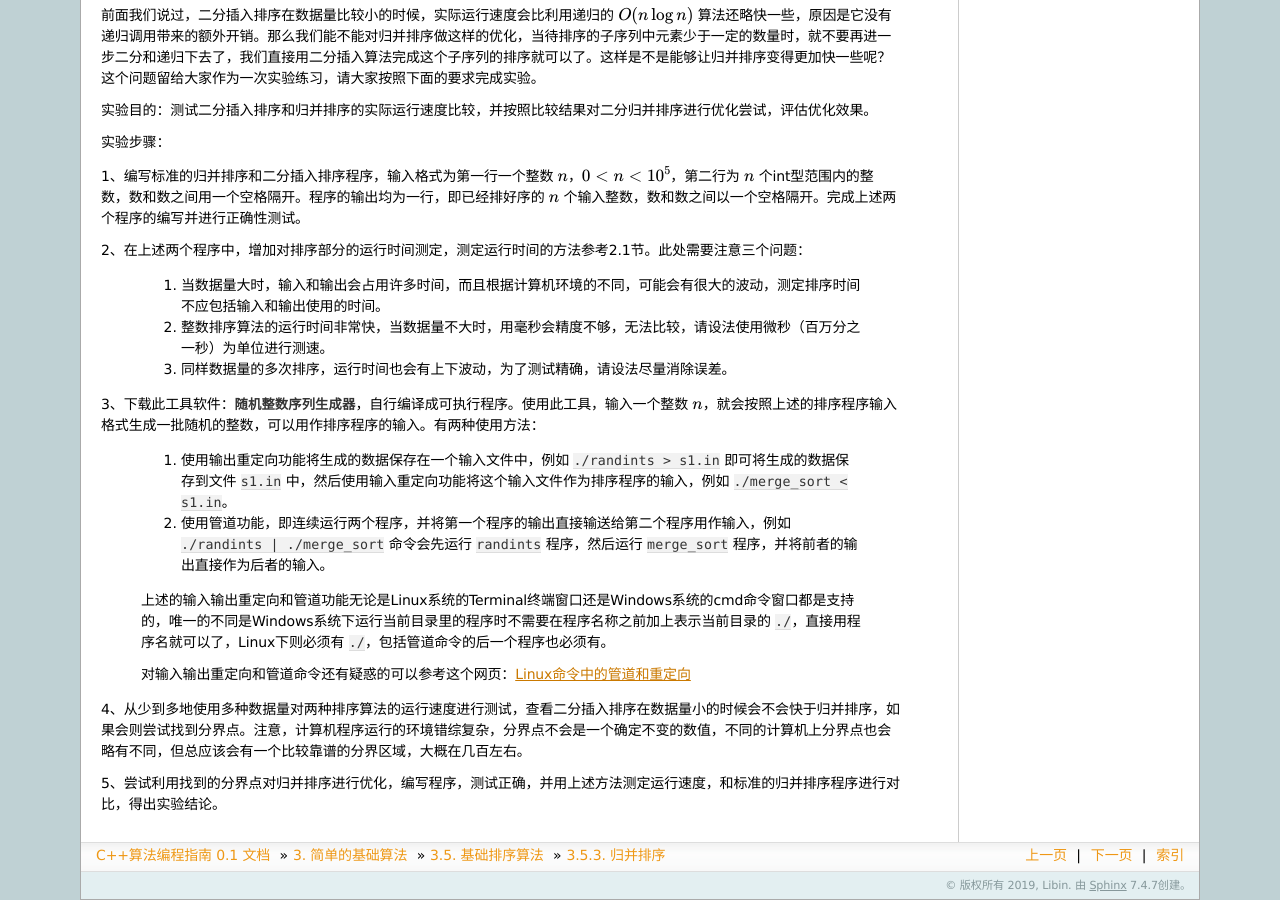
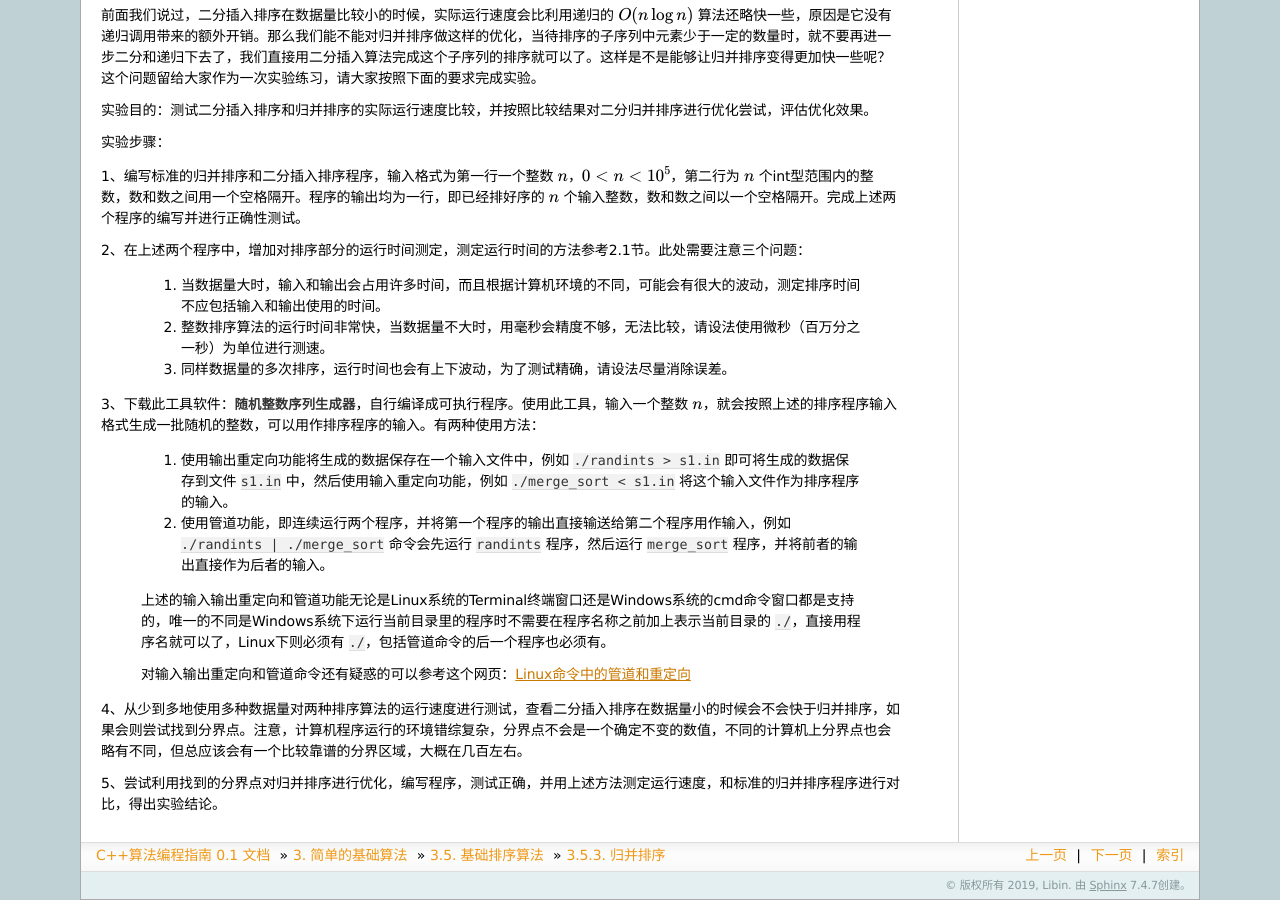
Before and after one commit to majorli/algo_guide, a Sphinx documentation site: the page built from source/ch02/sec05/253_merge_sort.rst, in a window 1280 px wide and 900 px high, scrolled down 3141 px. Built offline with Sphinx 7.4.7, drawn with Linux system fonts in a browser that asks for light colours; formulas are drawn with MathJax 3.

Commit message:
20200322_1210_bug_fix

```diff
--- a/source/ch02/sec05/253_merge_sort.rst
+++ b/source/ch02/sec05/253_merge_sort.rst
@@ -160,7 +160,7 @@
 
 3、下载此工具软件：:download:`随机整数序列生成器<../../codes/tools/randints.cpp>`，自行编译成可执行程序。使用此工具，输入一个整数 :math:`n`，就会按照上述的排序程序输入格式生成一批随机的整数，可以用作排序程序的输入。有两种使用方法：
 
-   1. 使用输出重定向功能将生成的数据保存在一个输入文件中，例如 ``./randints > s1.in`` 即可将生成的数据保存到文件 ``s1.in`` 中，然后使用输入重定向功能将这个输入文件作为排序程序的输入，例如 ``./merge_sort < s1.in``。
+   1. 使用输出重定向功能将生成的数据保存在一个输入文件中，例如 ``./randints > s1.in`` 即可将生成的数据保存到文件 ``s1.in`` 中，然后使用输入重定向功能，例如 ``./merge_sort < s1.in`` 将这个输入文件作为排序程序的输入。
    2. 使用管道功能，即连续运行两个程序，并将第一个程序的输出直接输送给第二个程序用作输入，例如 ``./randints | ./merge_sort`` 命令会先运行 ``randints`` 程序，然后运行 ``merge_sort`` 程序，并将前者的输出直接作为后者的输入。
 
    上述的输入输出重定向和管道功能无论是Linux系统的Terminal终端窗口还是Windows系统的cmd命令窗口都是支持的，唯一的不同是Windows系统下运行当前目录里的程序时不需要在程序名称之前加上表示当前目录的 ``./``，直接用程序名就可以了，Linux下则必须有 ``./``，包括管道命令的后一个程序也必须有。
```
